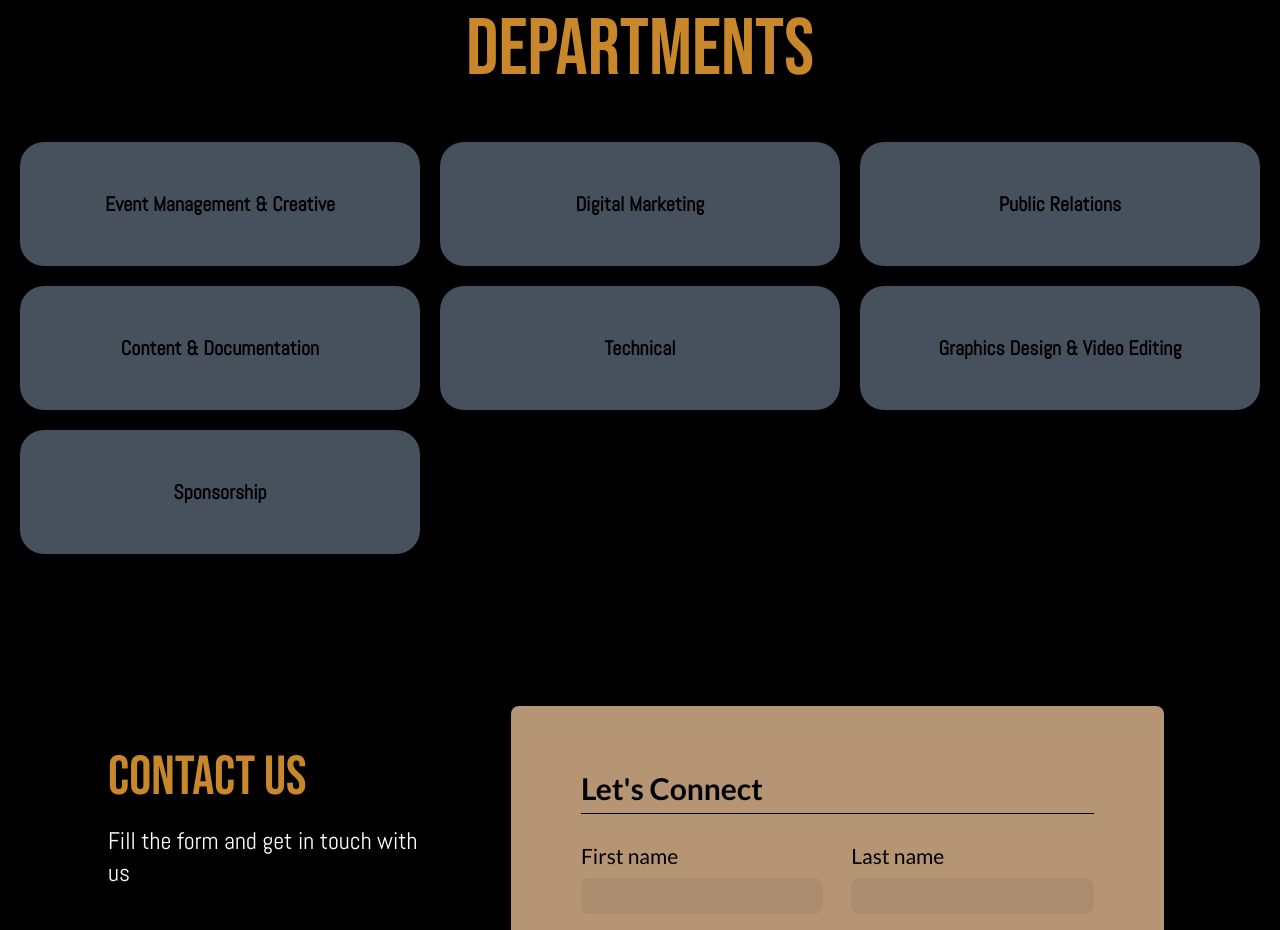
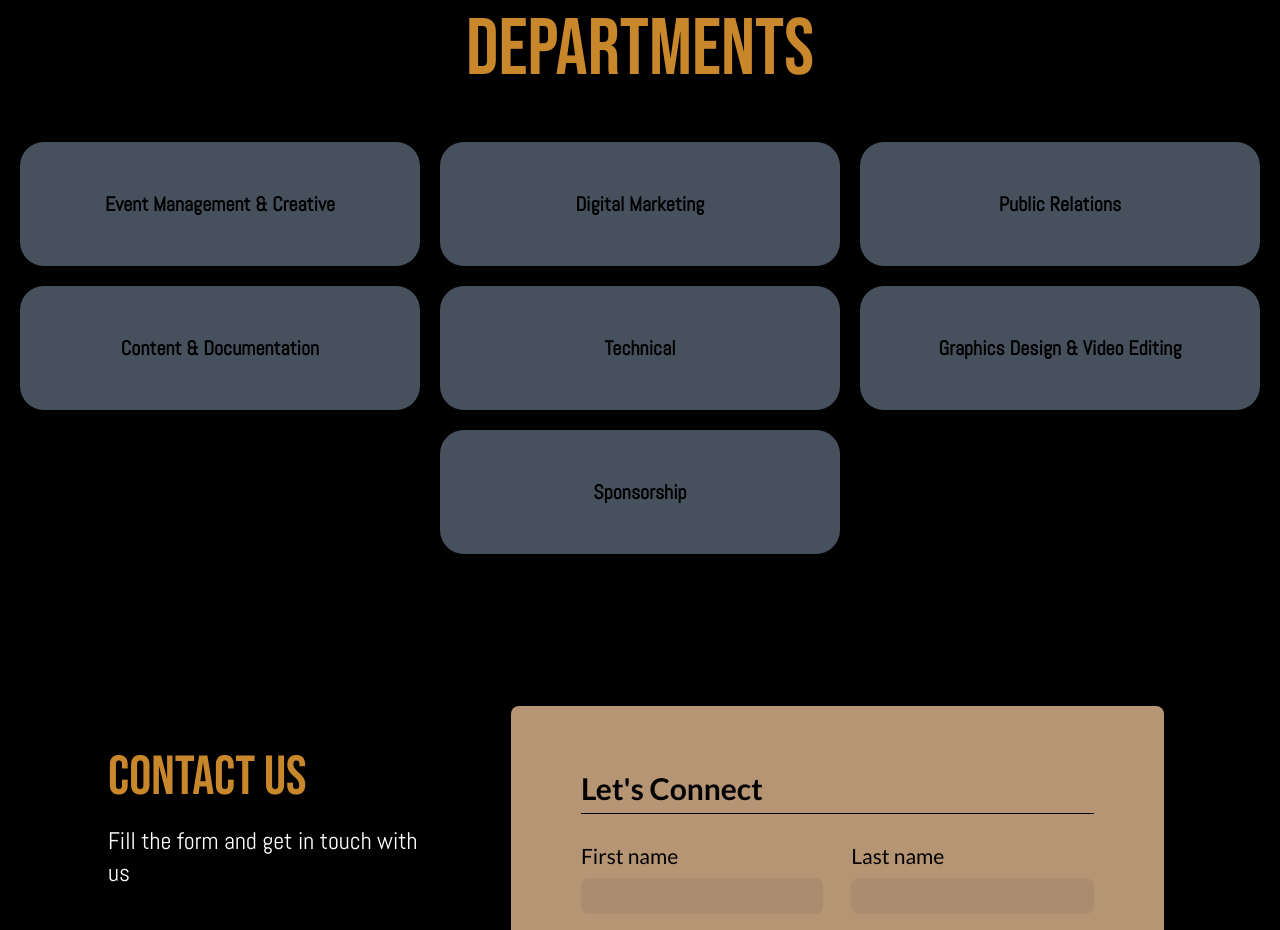
Before and after one commit to Rahil-24bcp143/Anirveda-Website, a React (Vite) app: page /committee in a window 1280 px wide. Shown: the part 3380-4310 px from the top of the page. Built offline with nearby package versions, Linux system fonts and the light colour scheme.

Commit message:
Fixed the Departments Buttons

```diff
--- a/src/components/Committee/Departments.jsx
+++ b/src/components/Committee/Departments.jsx
@@ -1,5 +1,6 @@
 import { React } from "react"
 import { Link } from "react-router-dom"
+
 export default function Departments() {
   const departments = [
     {
@@ -27,11 +28,6 @@ export default function Departments() {
       link: "/tech",
       name: "Technical",
     },
-    // {
-    //   id: 7,
-    //   link: "/cr",
-    //   name: "Creative",
-    // },
     {
       id: 8,
       link: "/gd",
@@ -44,20 +40,35 @@ export default function Departments() {
     },
   ]
 
-  const departmentsList = departments.map((department) => (
-    <Link key={department.id} to={department.link}>
-      <div className="cursor-pointer rounded-3xl bg-gray-600 p-6 text-center hover:scale-110 hover:bg-primary hover:duration-700 lg:p-12">
-        {department.name}
+  const total = departments.length
+  const columns = 3
+
+  const departmentsList = departments.map((department, index) => {
+    const isLast = index === total - 1
+    const isAloneInLastRow = total % columns === 1 && isLast
+
+    return (
+      <div
+        key={department.id}
+        className={`${
+          isAloneInLastRow ? "md:col-start-2" : ""
+        }`}
+      >
+        <Link to={department.link}>
+          <div className="cursor-pointer rounded-3xl bg-gray-600 p-6 text-center hover:scale-110 hover:bg-primary hover:duration-700 lg:p-12">
+            {department.name}
+          </div>
+        </Link>
       </div>
-    </Link>
-  ))
+    )
+  })
 
   return (
     <div className="">
       <h1 className="mt-28 text-center font-Bebas text-[4.5rem] text-8xl font-light uppercase text-primary lg:text-[5rem]">
         Departments
       </h1>
-      <div className=" mt-3 grid w-full grid-flow-row grid-cols-1 items-center gap-2 p-3 font-Abel text-lg font-extrabold text-black opacity-95 duration-300 sm:grid-cols-2 sm:pl-5 sm:pr-5 md:mt-10 md:grid-cols-3 lg:gap-5 lg:text-xl">
+      <div className="mt-3 grid w-full grid-cols-1 gap-2 p-3 font-Abel text-lg font-extrabold text-black opacity-95 duration-300 sm:grid-cols-2 sm:px-5 md:mt-10 md:grid-cols-3 lg:gap-5 lg:text-xl">
         {departmentsList}
       </div>
     </div>
```
